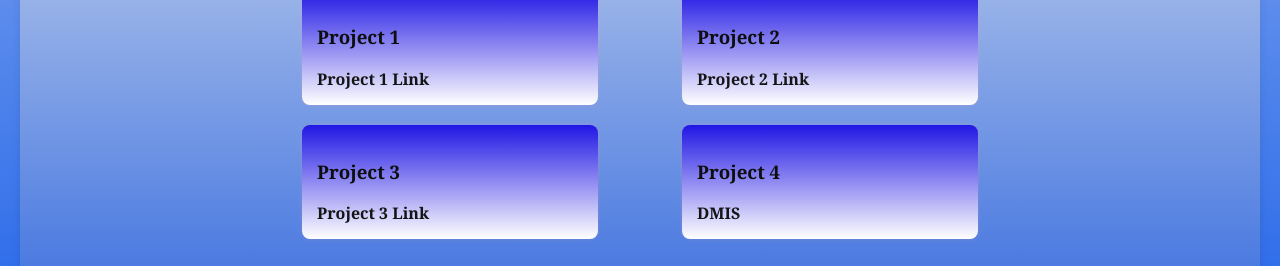
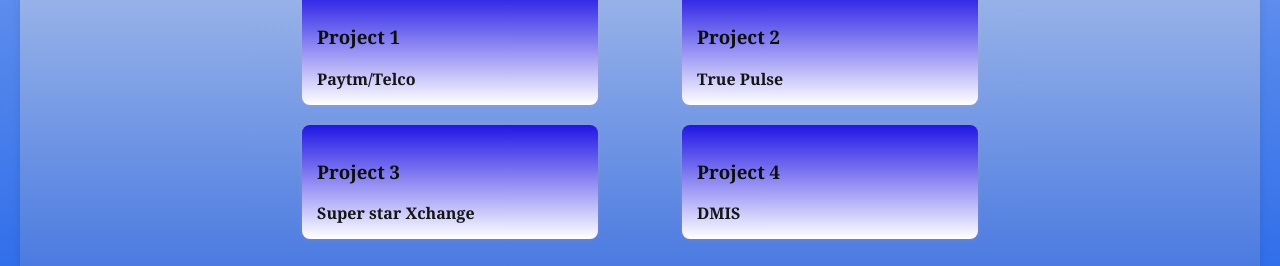
Before and after one commit to kavitagurung/kavita.gurung, a plain HTML site: page index.html in a window 1280 px wide. Shown: the part 908-1174 px from the top of the page. Drawn offline with Linux system fonts and the light colour scheme.

Commit message:
Add files via upload

```diff
--- a/index.html
+++ b/index.html
@@ -53,15 +53,15 @@
         <div class="projects">
             <div class="project">
                 <h3>Project 1</h3>
-                <a href="https://example.com/project1" target="_blank">Project 1 Link</a>
+                <a href="https://example.com/project1" target="_blank">Paytm/Telco</a>
             </div>
             <div class="project">
                 <h3>Project 2</h3>
-                <a href="https://example.com/project2" target="_blank">Project 2 Link</a>
+                <a href="https://example.com/project2" target="_blank">True Pulse</a>
             </div>
             <div class="project">
                 <h3>Project 3</h3>
-                <a href="https://example.com/project3" target="_blank">Project 3 Link</a>
+                <a href="https://example.com/project3" target="_blank">Super star Xchange</a>
             </div>
             <!-- Add more projects as needed -->
             <div class="project">
```
